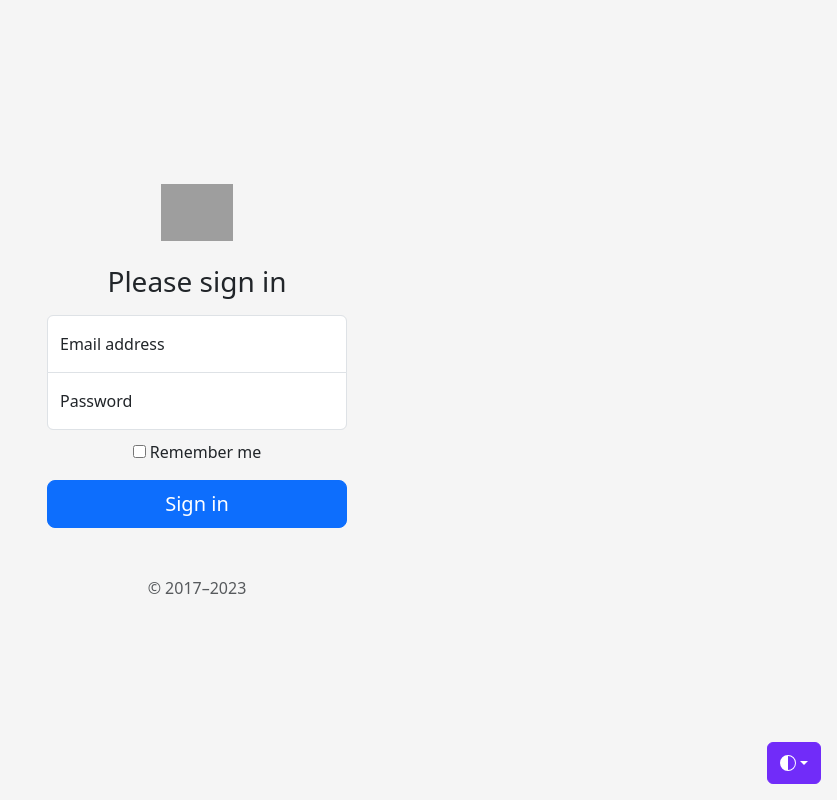
After one commit to yudayuda78/webPemesananCafe, a PHP site: page /login.php in a window 1280 px wide. The commit adds this page. Shown: the whole page, without its empty margins (443-1280 px from the left). Run offline with PHP 8.4, Linux system fonts and the light colour scheme; grey boxes are pictures that could not be loaded.

Commit message:
menambah fitur login

```diff
--- /dev/null
+++ b/login.php
@@ -0,0 +1,197 @@
+<!doctype html>
+<html lang="en" data-bs-theme="auto">
+
+<head>
+    <script src="../assets/js/color-modes.js"></script>
+
+    <meta charset="utf-8">
+    <meta name="viewport" content="width=device-width, initial-scale=1">
+    <meta name="description" content="">
+    <meta name="author" content="Mark Otto, Jacob Thornton, and Bootstrap contributors">
+    <meta name="generator" content="Hugo 0.111.3">
+    <title>Signin Template · Bootstrap v5.3</title>
+
+    <link rel="canonical" href="https://getbootstrap.com/docs/5.3/examples/sign-in/">
+    <link href="https://cdn.jsdelivr.net/npm/bootstrap@5.3.0-alpha3/dist/css/bootstrap.min.css" rel="stylesheet"
+        integrity="sha384-KK94CHFLLe+nY2dmCWGMq91rCGa5gtU4mk92HdvYe+M/SXH301p5ILy+dN9+nJOZ" crossorigin="anonymous">
+    <link rel="stylesheet" href="https://cdn.jsdelivr.net/npm/bootstrap-icons@1.10.4/font/bootstrap-icons.css">
+
+    <style>
+        .bd-placeholder-img {
+            font-size: 1.125rem;
+            text-anchor: middle;
+            -webkit-user-select: none;
+            -moz-user-select: none;
+            user-select: none;
+        }
+
+        @media (min-width: 768px) {
+            .bd-placeholder-img-lg {
+                font-size: 3.5rem;
+            }
+        }
+
+        .b-example-divider {
+            width: 100%;
+            height: 3rem;
+            background-color: rgba(0, 0, 0, .1);
+            border: solid rgba(0, 0, 0, .15);
+            border-width: 1px 0;
+            box-shadow: inset 0 .5em 1.5em rgba(0, 0, 0, .1), inset 0 .125em .5em rgba(0, 0, 0, .15);
+        }
+
+        .b-example-vr {
+            flex-shrink: 0;
+            width: 1.5rem;
+            height: 100vh;
+        }
+
+        .bi {
+            vertical-align: -.125em;
+            fill: currentColor;
+        }
+
+        .nav-scroller {
+            position: relative;
+            z-index: 2;
+            height: 2.75rem;
+            overflow-y: hidden;
+        }
+
+        .nav-scroller .nav {
+            display: flex;
+            flex-wrap: nowrap;
+            padding-bottom: 1rem;
+            margin-top: -1px;
+            overflow-x: auto;
+            text-align: center;
+            white-space: nowrap;
+            -webkit-overflow-scrolling: touch;
+        }
+
+        .btn-bd-primary {
+            --bd-violet-bg: #712cf9;
+            --bd-violet-rgb: 112.520718, 44.062154, 249.437846;
+
+            --bs-btn-font-weight: 600;
+            --bs-btn-color: var(--bs-white);
+            --bs-btn-bg: var(--bd-violet-bg);
+            --bs-btn-border-color: var(--bd-violet-bg);
+            --bs-btn-hover-color: var(--bs-white);
+            --bs-btn-hover-bg: #6528e0;
+            --bs-btn-hover-border-color: #6528e0;
+            --bs-btn-focus-shadow-rgb: var(--bd-violet-rgb);
+            --bs-btn-active-color: var(--bs-btn-hover-color);
+            --bs-btn-active-bg: #5a23c8;
+            --bs-btn-active-border-color: #5a23c8;
+        }
+
+        .bd-mode-toggle {
+            z-index: 1500;
+        }
+    </style>
+
+
+    <!-- Custom styles for this template -->
+    <link href="sign-in/sign-in.css" rel="stylesheet">
+</head>
+
+<body class="text-center">
+    <svg xmlns="http://www.w3.org/2000/svg" style="display: none;">
+        <symbol id="check2" viewBox="0 0 16 16">
+            <path
+                d="M13.854 3.646a.5.5 0 0 1 0 .708l-7 7a.5.5 0 0 1-.708 0l-3.5-3.5a.5.5 0 1 1 .708-.708L6.5 10.293l6.646-6.647a.5.5 0 0 1 .708 0z" />
+        </symbol>
+        <symbol id="circle-half" viewBox="0 0 16 16">
+            <path d="M8 15A7 7 0 1 0 8 1v14zm0 1A8 8 0 1 1 8 0a8 8 0 0 1 0 16z" />
+        </symbol>
+        <symbol id="moon-stars-fill" viewBox="0 0 16 16">
+            <path
+                d="M6 .278a.768.768 0 0 1 .08.858 7.208 7.208 0 0 0-.878 3.46c0 4.021 3.278 7.277 7.318 7.277.527 0 1.04-.055 1.533-.16a.787.787 0 0 1 .81.316.733.733 0 0 1-.031.893A8.349 8.349 0 0 1 8.344 16C3.734 16 0 12.286 0 7.71 0 4.266 2.114 1.312 5.124.06A.752.752 0 0 1 6 .278z" />
+            <path
+                d="M10.794 3.148a.217.217 0 0 1 .412 0l.387 1.162c.173.518.579.924 1.097 1.097l1.162.387a.217.217 0 0 1 0 .412l-1.162.387a1.734 1.734 0 0 0-1.097 1.097l-.387 1.162a.217.217 0 0 1-.412 0l-.387-1.162A1.734 1.734 0 0 0 9.31 6.593l-1.162-.387a.217.217 0 0 1 0-.412l1.162-.387a1.734 1.734 0 0 0 1.097-1.097l.387-1.162zM13.863.099a.145.145 0 0 1 .274 0l.258.774c.115.346.386.617.732.732l.774.258a.145.145 0 0 1 0 .274l-.774.258a1.156 1.156 0 0 0-.732.732l-.258.774a.145.145 0 0 1-.274 0l-.258-.774a1.156 1.156 0 0 0-.732-.732l-.774-.258a.145.145 0 0 1 0-.274l.774-.258c.346-.115.617-.386.732-.732L13.863.1z" />
+        </symbol>
+        <symbol id="sun-fill" viewBox="0 0 16 16">
+            <path
+                d="M8 12a4 4 0 1 0 0-8 4 4 0 0 0 0 8zM8 0a.5.5 0 0 1 .5.5v2a.5.5 0 0 1-1 0v-2A.5.5 0 0 1 8 0zm0 13a.5.5 0 0 1 .5.5v2a.5.5 0 0 1-1 0v-2A.5.5 0 0 1 8 13zm8-5a.5.5 0 0 1-.5.5h-2a.5.5 0 0 1 0-1h2a.5.5 0 0 1 .5.5zM3 8a.5.5 0 0 1-.5.5h-2a.5.5 0 0 1 0-1h2A.5.5 0 0 1 3 8zm10.657-5.657a.5.5 0 0 1 0 .707l-1.414 1.415a.5.5 0 1 1-.707-.708l1.414-1.414a.5.5 0 0 1 .707 0zm-9.193 9.193a.5.5 0 0 1 0 .707L3.05 13.657a.5.5 0 0 1-.707-.707l1.414-1.414a.5.5 0 0 1 .707 0zm9.193 2.121a.5.5 0 0 1-.707 0l-1.414-1.414a.5.5 0 0 1 .707-.707l1.414 1.414a.5.5 0 0 1 0 .707zM4.464 4.465a.5.5 0 0 1-.707 0L2.343 3.05a.5.5 0 1 1 .707-.707l1.414 1.414a.5.5 0 0 1 0 .708z" />
+        </symbol>
+    </svg>
+
+    <div class="dropdown position-fixed bottom-0 end-0 mb-3 me-3 bd-mode-toggle">
+        <button class="btn btn-bd-primary py-2 dropdown-toggle d-flex align-items-center" id="bd-theme" type="button"
+            aria-expanded="false" data-bs-toggle="dropdown" aria-label="Toggle theme (auto)">
+            <svg class="bi my-1 theme-icon-active" width="1em" height="1em">
+                <use href="#circle-half"></use>
+            </svg>
+            <span class="visually-hidden" id="bd-theme-text">Toggle theme</span>
+        </button>
+        <ul class="dropdown-menu dropdown-menu-end shadow" aria-labelledby="bd-theme-text">
+            <li>
+                <button type="button" class="dropdown-item d-flex align-items-center" data-bs-theme-value="light"
+                    aria-pressed="false">
+                    <svg class="bi me-2 opacity-50 theme-icon" width="1em" height="1em">
+                        <use href="#sun-fill"></use>
+                    </svg>
+                    Light
+                    <svg class="bi ms-auto d-none" width="1em" height="1em">
+                        <use href="#check2"></use>
+                    </svg>
+                </button>
+            </li>
+            <li>
+                <button type="button" class="dropdown-item d-flex align-items-center" data-bs-theme-value="dark"
+                    aria-pressed="false">
+                    <svg class="bi me-2 opacity-50 theme-icon" width="1em" height="1em">
+                        <use href="#moon-stars-fill"></use>
+                    </svg>
+                    Dark
+                    <svg class="bi ms-auto d-none" width="1em" height="1em">
+                        <use href="#check2"></use>
+                    </svg>
+                </button>
+            </li>
+            <li>
+                <button type="button" class="dropdown-item d-flex align-items-center active" data-bs-theme-value="auto"
+                    aria-pressed="true">
+                    <svg class="bi me-2 opacity-50 theme-icon" width="1em" height="1em">
+                        <use href="#circle-half"></use>
+                    </svg>
+                    Auto
+                    <svg class="bi ms-auto d-none" width="1em" height="1em">
+                        <use href="#check2"></use>
+                    </svg>
+                </button>
+            </li>
+        </ul>
+    </div>
+
+
+    <main class="form-signin w-100 m-auto">
+        <form>
+            <img class="mb-4" src="../assets/brand/bootstrap-logo.svg" alt="" width="72" height="57">
+            <h1 class="h3 mb-3 fw-normal">Please sign in</h1>
+
+            <div class="form-floating">
+                <input type="email" class="form-control" id="floatingInput" placeholder="name@example.com">
+                <label for="floatingInput">Email address</label>
+            </div>
+            <div class="form-floating">
+                <input type="password" class="form-control" id="floatingPassword" placeholder="Password">
+                <label for="floatingPassword">Password</label>
+            </div>
+
+            <div class="checkbox mb-3">
+                <label>
+                    <input type="checkbox" value="remember-me"> Remember me
+                </label>
+            </div>
+            <button class="w-100 btn btn-lg btn-primary" type="submit">Sign in</button>
+            <p class="mt-5 mb-3 text-body-secondary">&copy; 2017–2023</p>
+        </form>
+    </main>
+
+
+
+</body>
+
+</html>
--- /dev/null
+++ b/sign-in/sign-in.css
@@ -0,0 +1,33 @@
+html,
+body {
+  height: 100%;
+}
+
+body {
+  display: flex;
+  align-items: center;
+  padding-top: 40px;
+  padding-bottom: 40px;
+  background-color: #f5f5f5;
+}
+
+.form-signin {
+  max-width: 330px;
+  padding: 15px;
+}
+
+.form-signin .form-floating:focus-within {
+  z-index: 2;
+}
+
+.form-signin input[type="email"] {
+  margin-bottom: -1px;
+  border-bottom-right-radius: 0;
+  border-bottom-left-radius: 0;
+}
+
+.form-signin input[type="password"] {
+  margin-bottom: 10px;
+  border-top-left-radius: 0;
+  border-top-right-radius: 0;
+}
```
Also changed, not shown: assets/css/login.css (added, +33 -0 lines), sidebar.php (+5 -5 lines), sign-in/index.html (added, +178 -0 lines).
